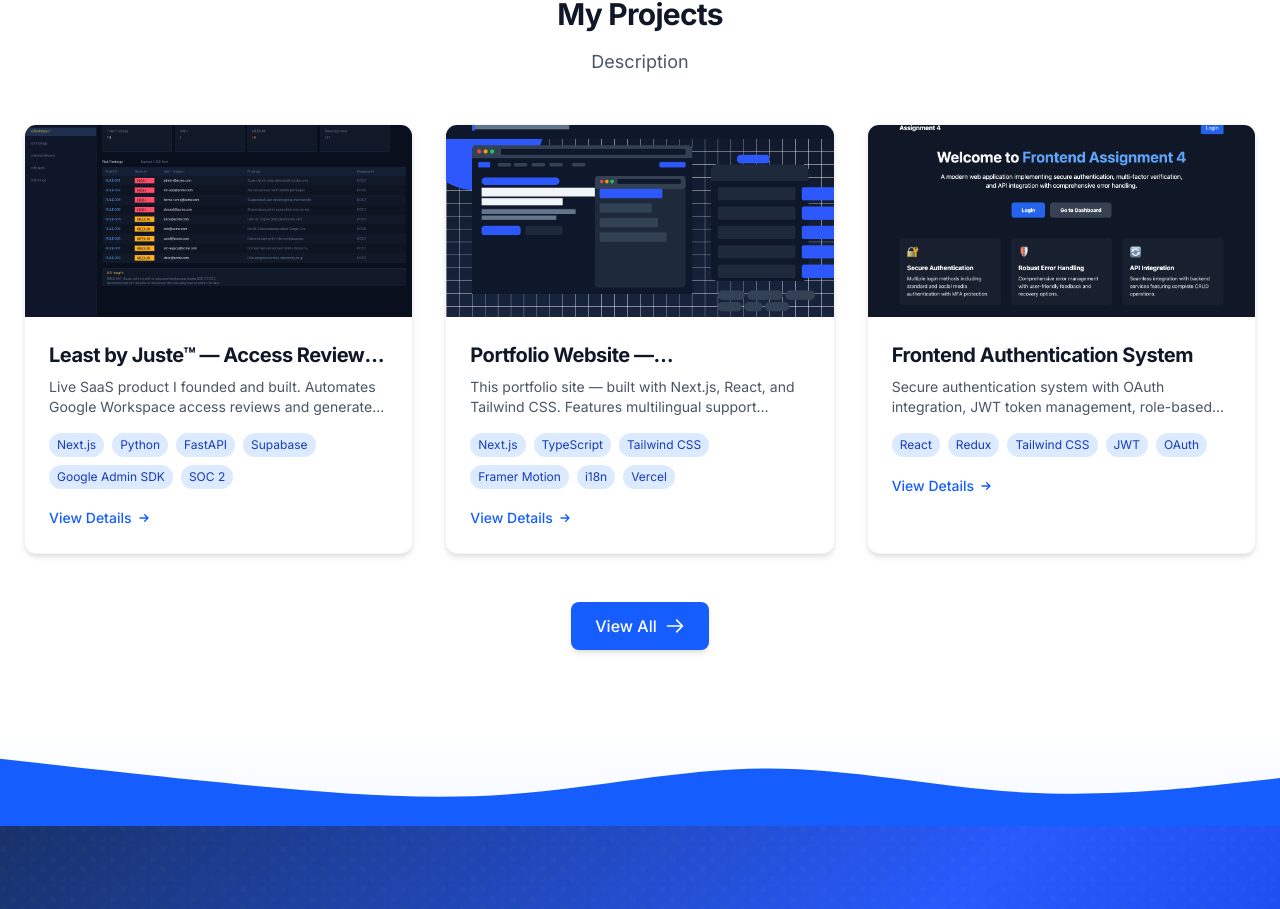
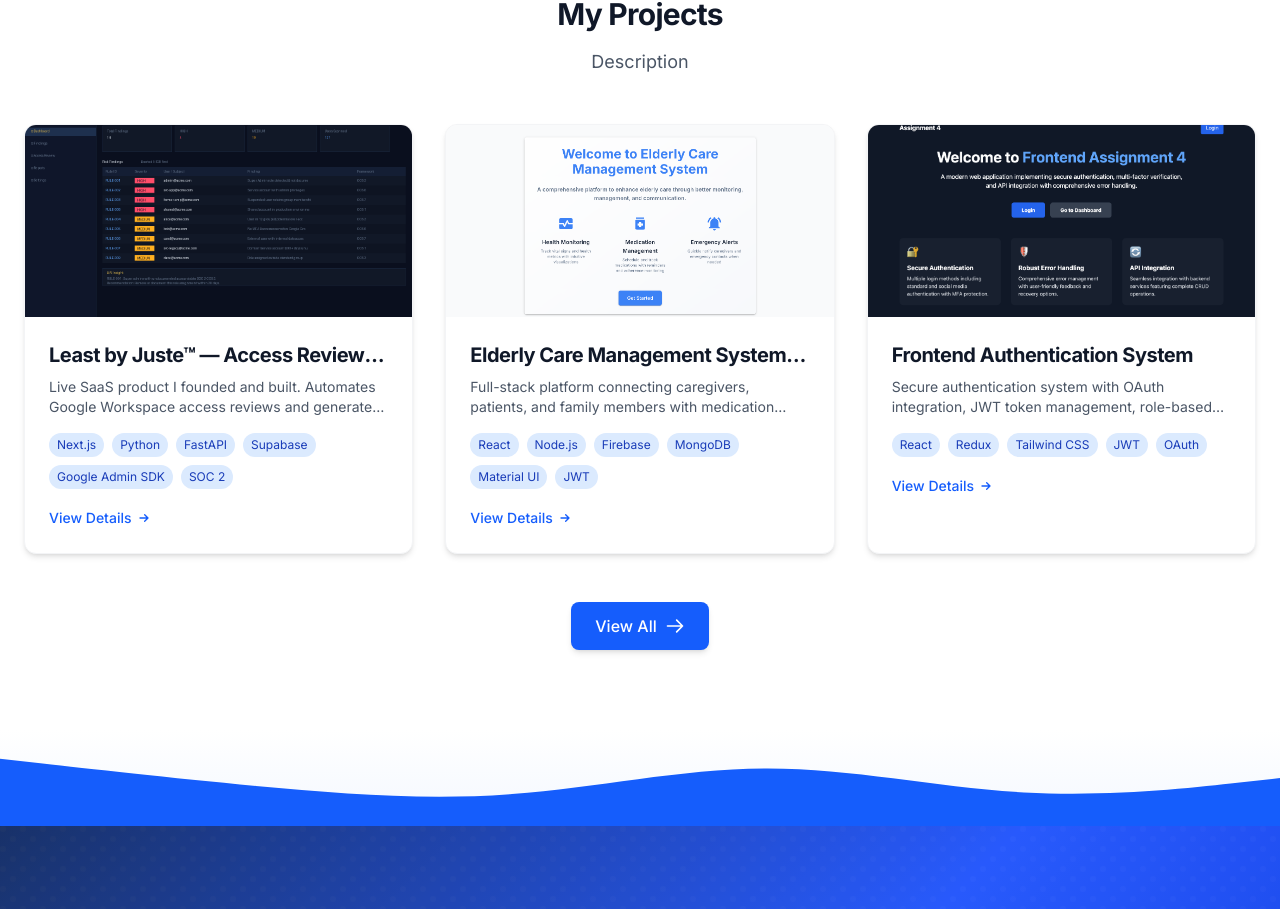
Before and after one commit to KsaintJ/portfolio-website, a Next.js app: page / in a window 1280 px wide. Shown: the part 3240-4149 px from the top of the page. Built offline with nearby package versions, Linux system fonts and the light colour scheme.

Commit message:
Feature Elderly Care Management System (OneCare foundation) on homepage instead of self-referential Portfolio Website card; reframe project page to connect it to OneCare

```diff
--- a/src/app/page.tsx
+++ b/src/app/page.tsx
@@ -26,13 +26,13 @@ const featuredProjects = [
     demo: "https://app.getleast.io"
   },
   {
-    title: "Portfolio Website — portfolio.usejuste.com",
-    description: "This portfolio site — built with Next.js, React, and Tailwind CSS. Features multilingual support (English, French, Haitian Creole, Spanish), dark/light mode, Framer Motion animations, and full i18n architecture.",
-    image: "/images/projects/portfolio-website/thumbnail.png",
-    tags: ["Next.js", "TypeScript", "Tailwind CSS", "Framer Motion", "i18n", "Vercel"],
-    link: "/projects/portfolio-website",
-    github: "https://github.com/KsaintJ/portfolio-website",
-    demo: "https://portfolio.usejuste.com"
+    title: "Elderly Care Management System — Foundation of OneCare™",
+    description: "Full-stack platform connecting caregivers, patients, and family members with medication tracking, real-time updates, and role-based access control. Built as my SWENG 861 capstone at Penn State — now being developed into OneCare by Juste™, an AI-powered elderly care platform.",
+    image: "/images/projects/elderly-care-management/thumbnail.jpg",
+    tags: ["React", "Node.js", "Firebase", "MongoDB", "Material UI", "JWT"],
+    link: "/projects/elderly-care-management",
+    github: "https://github.com/psu-edu/pswc-se-2025-spring-sweng861-Kender",
+    demo: null
   },
   {
     title: "Frontend Authentication System",
--- a/src/app/projects/elderly-care-management/page.tsx
+++ b/src/app/projects/elderly-care-management/page.tsx
@@ -326,7 +326,7 @@ export default MedicationCard;`,
           className="mb-12"
         >
           <h1 className="text-3xl md:text-4xl font-bold text-gray-900 dark:text-white mb-4">
-            Elderly Care Management System
+            Elderly Care Management System — Foundation of OneCare™
           </h1>
 
           <div className="flex flex-wrap gap-2 mb-6">
@@ -399,7 +399,7 @@ export default MedicationCard;`,
                 The Elderly Care Management System is a comprehensive platform designed to improve the quality and efficiency of care provided to elderly individuals. The application connects caregivers, healthcare providers, and family members, enabling better coordination and monitoring of care activities.
               </p>
               <p className="text-gray-700 dark:text-gray-300 mb-6">
-                This project was developed as part of my coursework at Penn State University, where I implemented a full-stack solution addressing real-world challenges in elderly care management.
+                This project began as my SWENG 861 capstone at Penn State, where I implemented a full-stack solution addressing real-world challenges in elderly care management. It&apos;s now the technical foundation for <strong>OneCare by Juste™</strong>, an early-stage AI-powered elderly care platform I&apos;m developing under Juste™ LLC.
               </p>
 
               <h2 className="text-2xl font-bold text-gray-900 dark:text-white mb-4">
```
